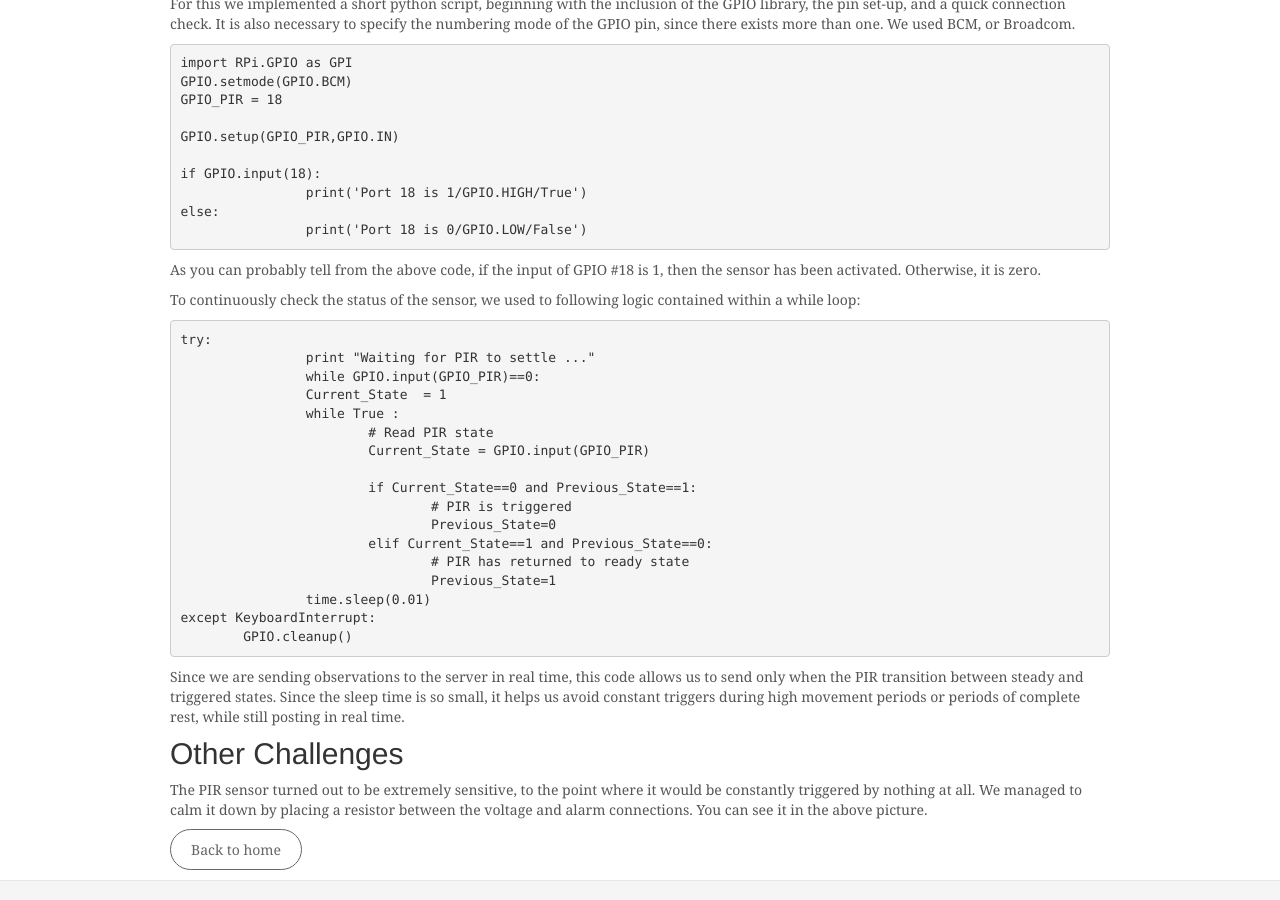
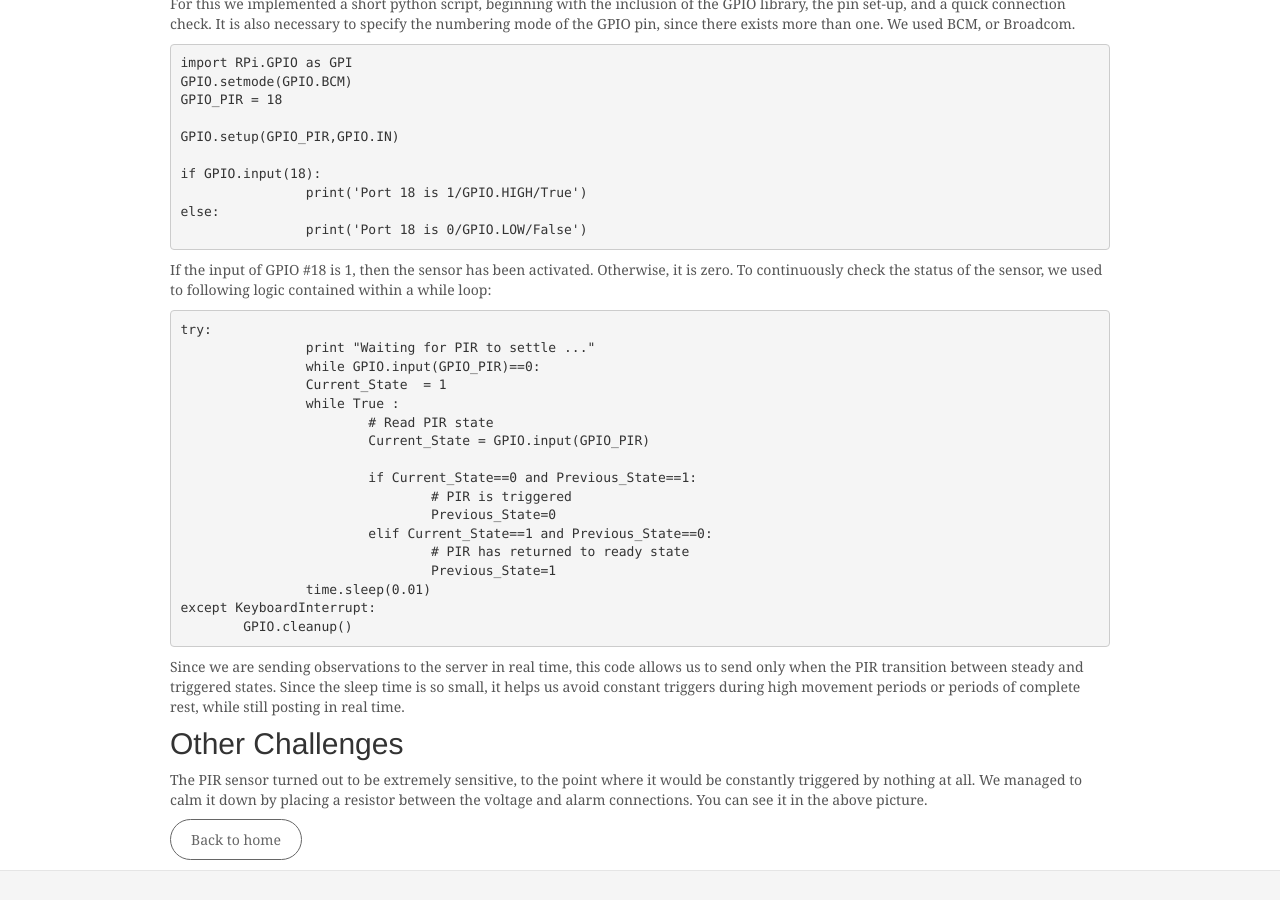
Before and after one commit to ThatGeoGuy/ENGO500, a Jekyll site: the page built from _posts/2014-04-04-working-with-a-PIR-motion-sensor.markdown, in a window 1280 px wide and 900 px high, scrolled down 732 px. Built offline with Jekyll 4.4.1, drawn with Linux system fonts in a browser that asks for light colours; nearby versions of some CDN libraries.

Commit message:
Added update for next post

```diff
--- a/_posts/2014-04-04-working-with-a-PIR-motion-sensor.markdown
+++ b/_posts/2014-04-04-working-with-a-PIR-motion-sensor.markdown
@@ -42,9 +42,7 @@ For this we implemented a short python script, beginning with the inclusion of t
 	else:
   		print('Port 18 is 0/GPIO.LOW/False')
 
-As you can probably tell from the above code, if the input of GPIO #18 is 1, then the sensor has been activated.  Otherwise, it is zero.
-
-To continuously check the status of the sensor, we used to following logic contained within a while loop:
+If the input of GPIO #18 is 1, then the sensor has been activated.  Otherwise, it is zero. To continuously check the status of the sensor, we used to following logic contained within a while loop:
 
 	try:
   		print "Waiting for PIR to settle ..."
```
Also changed, not shown: _posts/2014-04-05-Improving-prototype-usability.markdown (added, +30 -0 lines), _posts/improvingprototypeusuability.markdown (deleted, +0 -11 lines), images/sensors/ledp.PNG (added), images/sensors/ledx.jpg (added).
